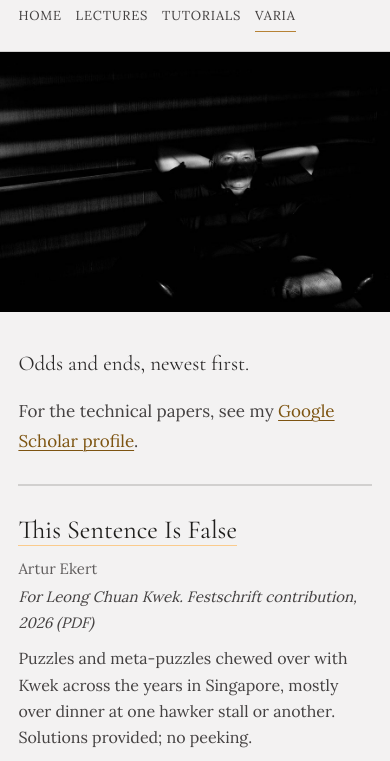
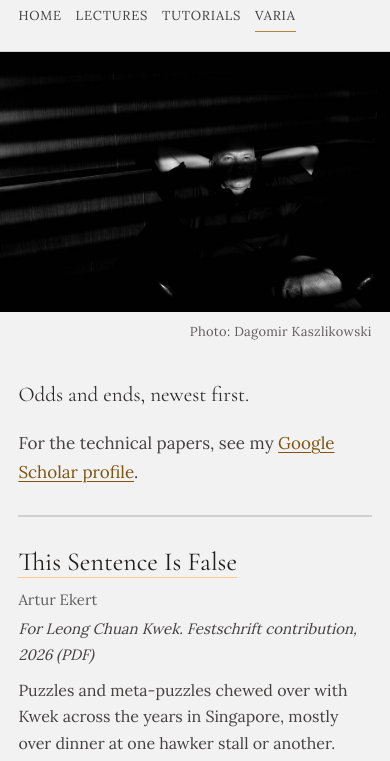
Before and after one commit to arturekert/artek, a plain HTML site: page varia.html in a window 390 px wide. Shown: the part 77-838 px from the top of the page. Drawn offline with Linux system fonts and the light colour scheme.

Commit message:
Credits to Dagor

```diff
--- a/assets/site.css
+++ b/assets/site.css
@@ -103,6 +103,7 @@ main { max-width: var(--measure); margin: 0 auto; padding: var(--s12) var(--s6)
   width: 100%; height: auto; background: #0d0f1c; border-radius: var(--radius);
   box-shadow: 0 1px 2px rgba(32, 31, 29, .08), 0 12px 32px -12px rgba(32, 31, 29, .35);
 }
+.hero .credit { margin-top: var(--s2); text-align: right; font-size: 13px; letter-spacing: .02em; color: var(--muted); }
 .home { max-width: 700px; padding-top: var(--s12); }
 .about { font-size: 20px; line-height: 1.75; margin-bottom: var(--s8); }
 .book { font-size: 16px; color: var(--soft); border-top: 1px solid var(--divider); padding-top: var(--s4); }
@@ -218,6 +219,7 @@ table.marks td + td { text-align: right; color: var(--muted); }
   .site-header .inner, main, .site-footer .inner { padding-left: var(--s4); padding-right: var(--s4); }
   .hero { margin-top: 0; padding: 0; }
   .hero img { border-radius: 0; box-shadow: none; }
+  .hero .credit { padding: 0 var(--s4); }
   .site-nav { gap: var(--s3); flex-wrap: wrap; }
   .site-nav a { font-size: 13px; letter-spacing: .06em; }
 }
--- a/varia.html
+++ b/varia.html
@@ -33,6 +33,7 @@
        srcset="assets/img/varia-hero-900.jpg 900w, assets/img/varia-hero.jpg 1400w"
        sizes="(max-width: 940px) 100vw, 884px" width="1400" height="933" fetchpriority="high"
        alt="Black-and-white portrait of Artur Ekert leaning back with hands behind his head, his face crossed by bands of light through window blinds">
+  <figcaption class="credit">Photo: Dagomir Kaszlikowski</figcaption>
 </figure>
 
 <main id="main">
```
